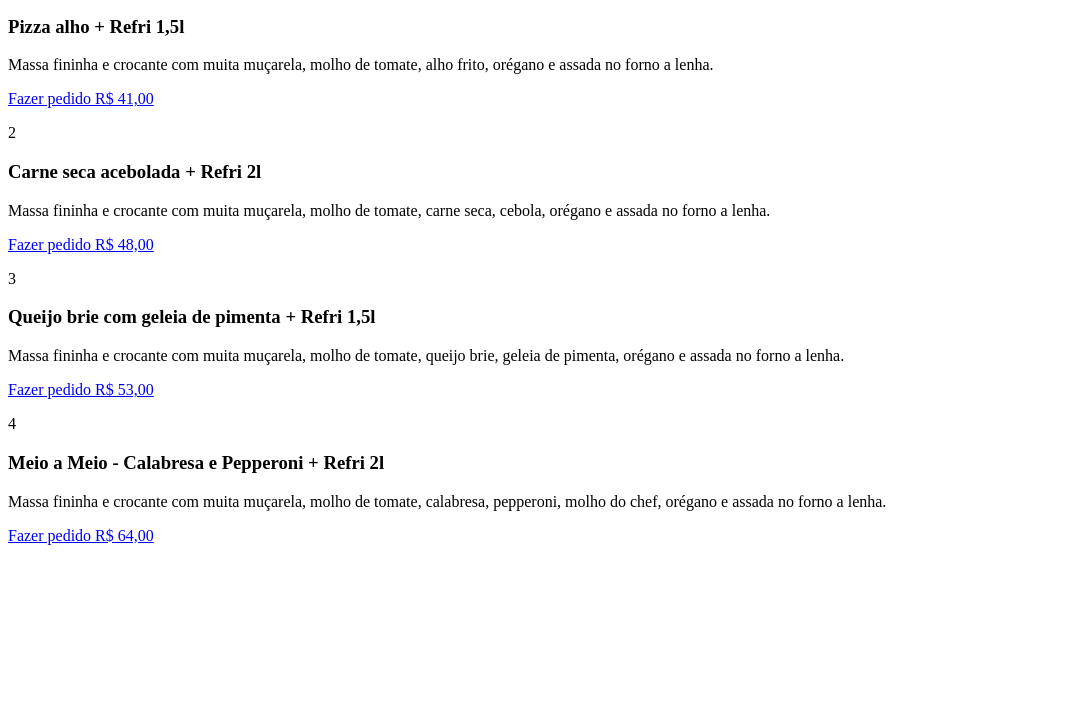
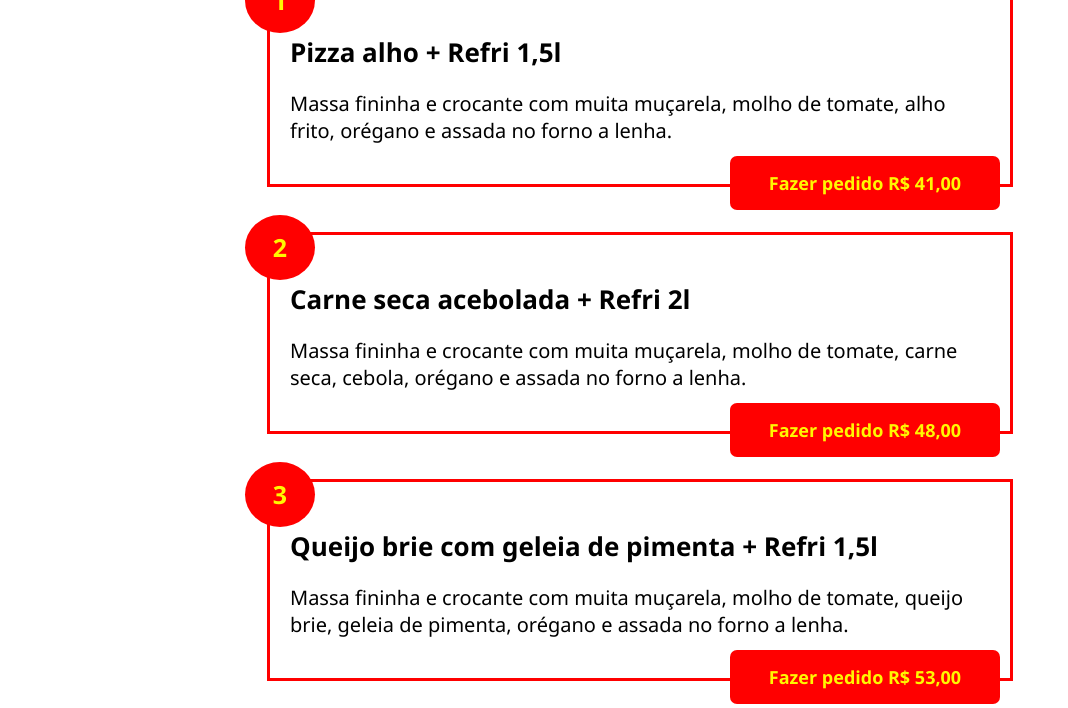
Before and after one commit to anneestevam/mini-exercicios-devmedia, a plain HTML site: page position-absolute-relative/index.html in a window 1280 px wide. Shown: the part 101-809 px from the top of the page, without its empty margins (0-1068 px from the left). Drawn offline with Linux system fonts and the light colour scheme.

Commit message:
Estilos criados

```diff
--- a/position-absolute-relative/index.html
+++ b/position-absolute-relative/index.html
@@ -4,17 +4,18 @@
     <meta charset="UTF-8">
     <meta http-equiv="X-UA-Compatible" content="IE=edge">
     <meta name="viewport" content="width=device-width, initial-scale=1.0">
+    <link rel="stylesheet" href="style.css">
     <title>Padaria Pão do Toni</title>
 </head>
 <body>
     <h1>Escolha um combo e faça seu pedido</h1>
 
-    <div class="containter">
+    <div class="container">
         <p class="icone">1</p>
         <h3>Pizza alho + Refri 1,5l</h3>
         <p class="ingredientes">Massa fininha e crocante com muita muçarela,
             molho de tomate, alho frito, orégano e assada no forno a lenha.</p>
-        <a class="btn-fazer-pedido" href="#">Fazer pedido R$ 41,00</a>
+        <a class="btn-pedido" href="#">Fazer pedido R$ 41,00</a>
     </div>
 
     <div class="container">
@@ -22,7 +23,7 @@
         <h3>Carne seca acebolada + Refri 2l</h3>
         <p class="ingredientes">Massa fininha e crocante com muita muçarela,
             molho de tomate, carne seca, cebola, orégano e assada no forno a lenha.</p>
-        <a class="btn-fazer-pedido" href="#">Fazer pedido R$ 48,00</a>
+        <a class="btn-pedido" href="#">Fazer pedido R$ 48,00</a>
     </div>
 
     <div class="container">
@@ -30,7 +31,7 @@
         <h3>Queijo brie com geleia de pimenta + Refri 1,5l</h3>
         <p class="ingredientes">Massa fininha e crocante com muita muçarela,
             molho de tomate, queijo brie, geleia de pimenta, orégano e assada no forno a lenha.</p>
-        <a class="btn-fazer-pedido" href="#">Fazer pedido R$ 53,00</a>
+        <a class="btn-pedido" href="#">Fazer pedido R$ 53,00</a>
     </div>
 
     <div class="container">
@@ -38,7 +39,7 @@
         <h3>Meio a Meio - Calabresa e Pepperoni + Refri 2l</h3>
         <p class="ingredientes">Massa fininha e crocante com muita muçarela,
             molho de tomate, calabresa, pepperoni, molho do chef, orégano e assada no forno a lenha.</p>
-        <a class="btn-fazer-pedido" href="#">Fazer pedido R$ 64,00</a>
+        <a class="btn-pedido" href="#">Fazer pedido R$ 64,00</a>
     </div>
 </body>
 </html>
--- /dev/null
+++ b/position-absolute-relative/style.css
@@ -0,0 +1,57 @@
+body {
+    font-family: 'Segoe UI', Tahoma, Geneva, Verdana, sans-serif;
+}
+
+h1 {
+    text-align: center;
+    color: red;
+    font-size: 32px;
+}
+
+.container {
+    position: relative;
+    border: 3px solid red;
+    margin: 0 auto 45px auto;
+    padding: 20px;
+    width: 700px;
+}
+
+.icone {
+    width: 70px;
+    height: 50px;
+    background-color: red;
+    border-radius: 50%;
+    text-align: center;
+    font-weight: 800;
+    color: #fff700;
+    font-size: 25px;
+    padding-top: 15px;
+    position: absolute;
+    top: -45px;
+    left: -25px;
+}
+
+h3 {
+    margin-bottom: 20px;
+    font-size: 26px;
+}
+
+.ingredientes {
+    font-size: 20px;
+}
+
+.btn-pedido {
+    border: none;
+    border-radius: 7px;
+    color: #fff700;
+    font-weight: 800;
+    text-decoration: none;
+    font-size: 18px;
+    background-color: red;
+    width: 240px;
+    text-align: center;
+    padding: 15px;
+    position: absolute;
+    right: 10px;
+    bottom: -26px;
+}
```
